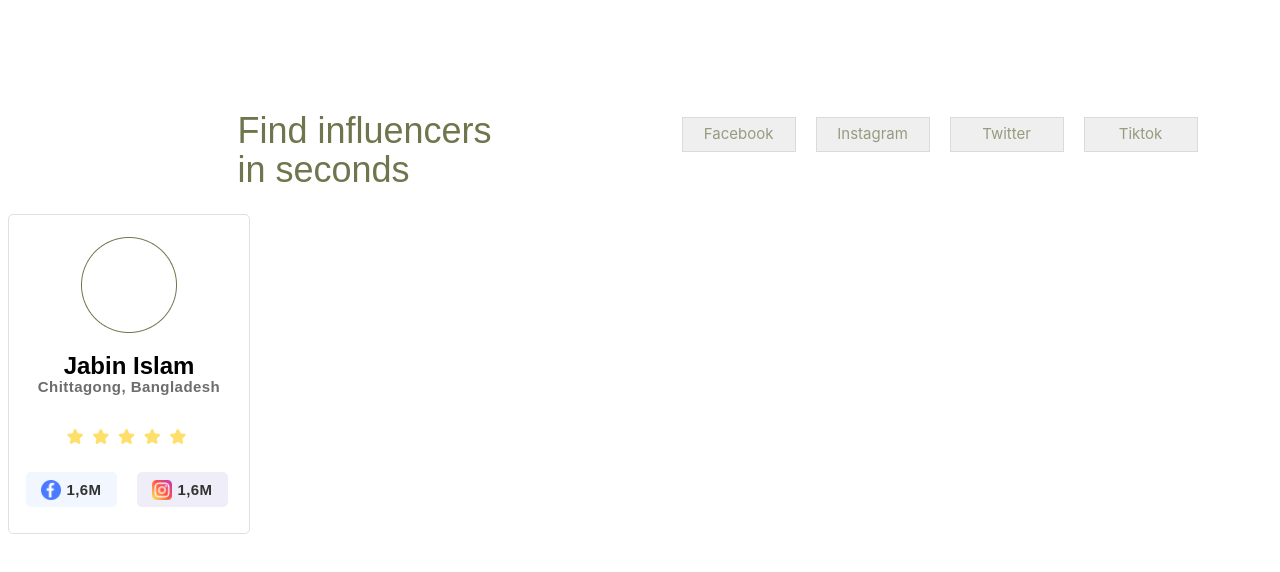
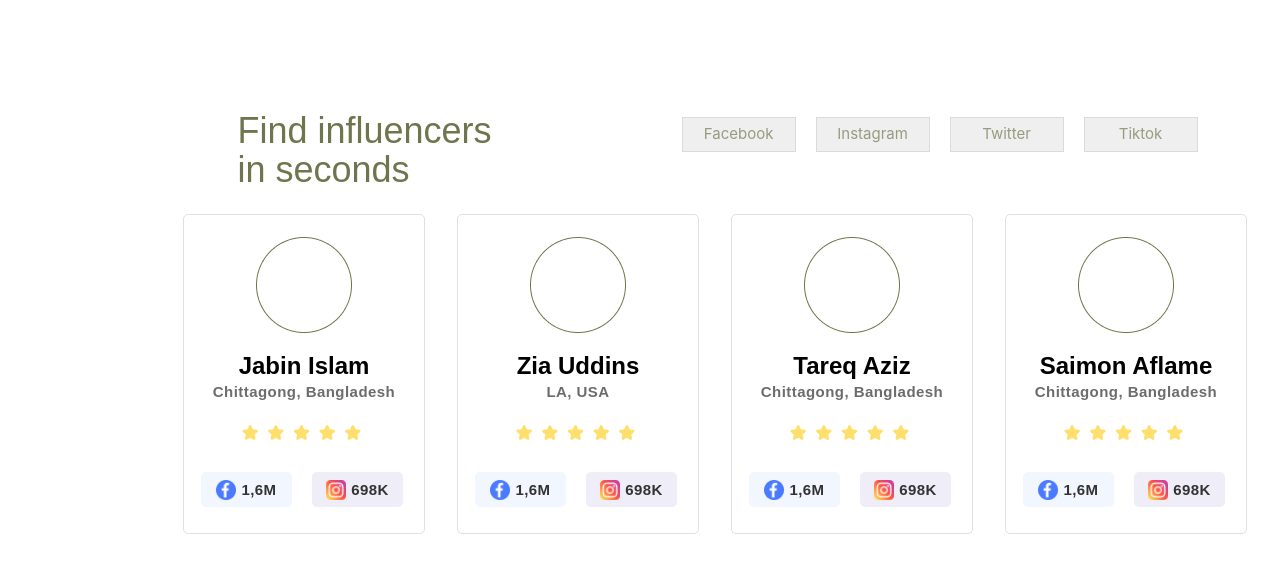
Before and after one commit to Belyashik2K/HireInfluencer, a plain HTML site: page index.html in a window 1280 px wide. Shown: the part 4110-4682 px from the top of the page. Drawn offline with Linux system fonts and the light colour scheme.

Commit message:
fix cards

```diff
--- a/index.html
+++ b/index.html
@@ -5,6 +5,18 @@
     <meta name="viewport" content="width=device-width, initial-scale=1.0">
     <title>Hire influencer</title>
 </head>
+<link rel="stylesheet" href="src/css/free_trial.css">
+<link rel="stylesheet" href="src/css/find_influencers.css">
+<link rel="stylesheet" href="src/css/case_studies.css">
+<link rel="stylesheet" href="src/css/start_using_now.css">
+<link rel="stylesheet" href="src/css/sixth_block.css">
+<link rel="stylesheet" href="src/css/fifth_block.css">
+<link rel="stylesheet" href="src/css/fourth_block.css">
+<link rel="stylesheet" href="src/css/third_block.css">
+<link rel="stylesheet" href="src/css/second_block.css">
+<link rel="stylesheet" href="src/css/first_block.css">
+<link rel="stylesheet" href="src/css/header.css">
+<link rel="stylesheet" href="src/css/main.css">
 <body>
     <div class="container">
 
@@ -258,28 +270,93 @@
                             <span class="icon">
                                 <img src="/src/images/socials/instagram.png" alt="instagram" class="instagram">
                             </span>
+                            <span class="text">698K</span>
+                        </button>
+                    </div>
+                </div>
+
+                <div class="influencers__card">
+                    <div class="influencers__card__image">
+                        <img src="/src/images/round.png" alt="influencer_1" class="influencers__card__image">
+                        <!-- <img src="/src/images/faces/1.png" alt="influencer_1" class="influencers__card__image"> -->
+
+                    </div>
+                    <h2 class="influencers__card__title">Zia Uddins</h2>
+                    <p class="influencers__card__location">LA, USA</p>
+                    <img src="/src/images/stars_3.png" alt="stars" class="influencers__card__stars">
+
+                    <div class="influencers__card__buttons">
+                        <button class="facebook-like-button" id="socials_buttons">
+                            <span class="icon">
+                                <img src="/src/images/socials/facebook.png" alt="facebook" class="facebook">
+                            </span>
                             <span class="text">1,6M</span>
+                        </button>
+                        <button class="instagram-like-button" id="socials_buttons">
+                            <span class="icon">
+                                <img src="/src/images/socials/instagram.png" alt="instagram" class="instagram">
+                            </span>
+                            <span class="text">698K</span>
+                        </button>
+                    </div>
+                </div>
+
+                <div class="influencers__card">
+                    <div class="influencers__card__image">
+                        <img src="/src/images/round.png" alt="influencer_1" class="influencers__card__image">
+                        <!-- <img src="/src/images/faces/1.png" alt="influencer_1" class="influencers__card__image"> -->
+
+                    </div>
+                    <h2 class="influencers__card__title">Tareq Aziz</h2>
+                    <p class="influencers__card__location">Chittagong, Bangladesh</p>
+                    <img src="/src/images/stars_3.png" alt="stars" class="influencers__card__stars">
+
+                    <div class="influencers__card__buttons">
+                        <button class="facebook-like-button" id="socials_buttons">
+                            <span class="icon">
+                                <img src="/src/images/socials/facebook.png" alt="facebook" class="facebook">
+                            </span>
+                            <span class="text">1,6M</span>
+                        </button>
+                        <button class="instagram-like-button" id="socials_buttons">
+                            <span class="icon">
+                                <img src="/src/images/socials/instagram.png" alt="instagram" class="instagram">
+                            </span>
+                            <span class="text">698K</span>
+                        </button>
+                    </div>
+                </div>
+
+                <div class="influencers__card">
+                    <div class="influencers__card__image">
+                        <img src="/src/images/round.png" alt="influencer_1" class="influencers__card__image">
+                        <!-- <img src="/src/images/faces/1.png" alt="influencer_1" class="influencers__card__image"> -->
+
+                    </div>
+                    <h2 class="influencers__card__title">Saimon Aflame</h2>
+                    <p class="influencers__card__location">Chittagong, Bangladesh</p>
+                    <img src="/src/images/stars_3.png" alt="stars" class="influencers__card__stars">
+
+                    <div class="influencers__card__buttons">
+                        <button class="facebook-like-button" id="socials_buttons">
+                            <span class="icon">
+                                <img src="/src/images/socials/facebook.png" alt="facebook" class="facebook">
+                            </span>
+                            <span class="text">1,6M</span>
+                        </button>
+                        <button class="instagram-like-button" id="socials_buttons">
+                            <span class="icon">
+                                <img src="/src/images/socials/instagram.png" alt="instagram" class="instagram">
+                            </span>
+                            <span class="text">698K</span>
                         </button>
                     </div>
 
                 </div>
-
 
             </div>
 
         </div>
     </div>
 </body>
-
-<link rel="stylesheet" href="src/css/find_influencers.css">
-<link rel="stylesheet" href="src/css/case_studies.css">
-<link rel="stylesheet" href="src/css/start_using_now.css">
-<link rel="stylesheet" href="src/css/sixth_block.css">
-<link rel="stylesheet" href="src/css/fifth_block.css">
-<link rel="stylesheet" href="src/css/fourth_block.css">
-<link rel="stylesheet" href="src/css/third_block.css">
-<link rel="stylesheet" href="src/css/second_block.css">
-<link rel="stylesheet" href="src/css/first_block.css">
-<link rel="stylesheet" href="src/css/header.css">
-<link rel="stylesheet" href="src/css/main.css">
 </html>
--- a/src/css/find_influencers.css
+++ b/src/css/find_influencers.css
@@ -63,6 +63,13 @@
     width: 240px;
     height: 318px;
     position: relative;
+    margin: 0px 16px 0px 16px;
+}
+
+.influencers__cards {
+    display: flex;
+    justify-content: center;
+    margin-left: 30px;
 }
 
 button img {
@@ -143,7 +150,7 @@ button img {
 
 .influencers__card__stars {
     position: absolute;
-    bottom: 85px;
+    bottom: 89px;
     left: 23.5%;
 }
 
@@ -165,7 +172,7 @@ button img {
     line-height: 111%;
     text-align: center;
     color: #000;
-    margin-bottom: 0px;
+    margin-bottom: 5px;
 }
 
 .influencers__card__image {
--- a/src/css/main.css
+++ b/src/css/main.css
@@ -1,3 +1,9 @@
+/* * {
+    margin: 0;
+    padding: 0;
+    box-sizing: border-box;
+} */
+
 html {
     width: 1400px;
     height: 5578px;
```
Also changed, not shown: src/css/free_trial.css (added).
